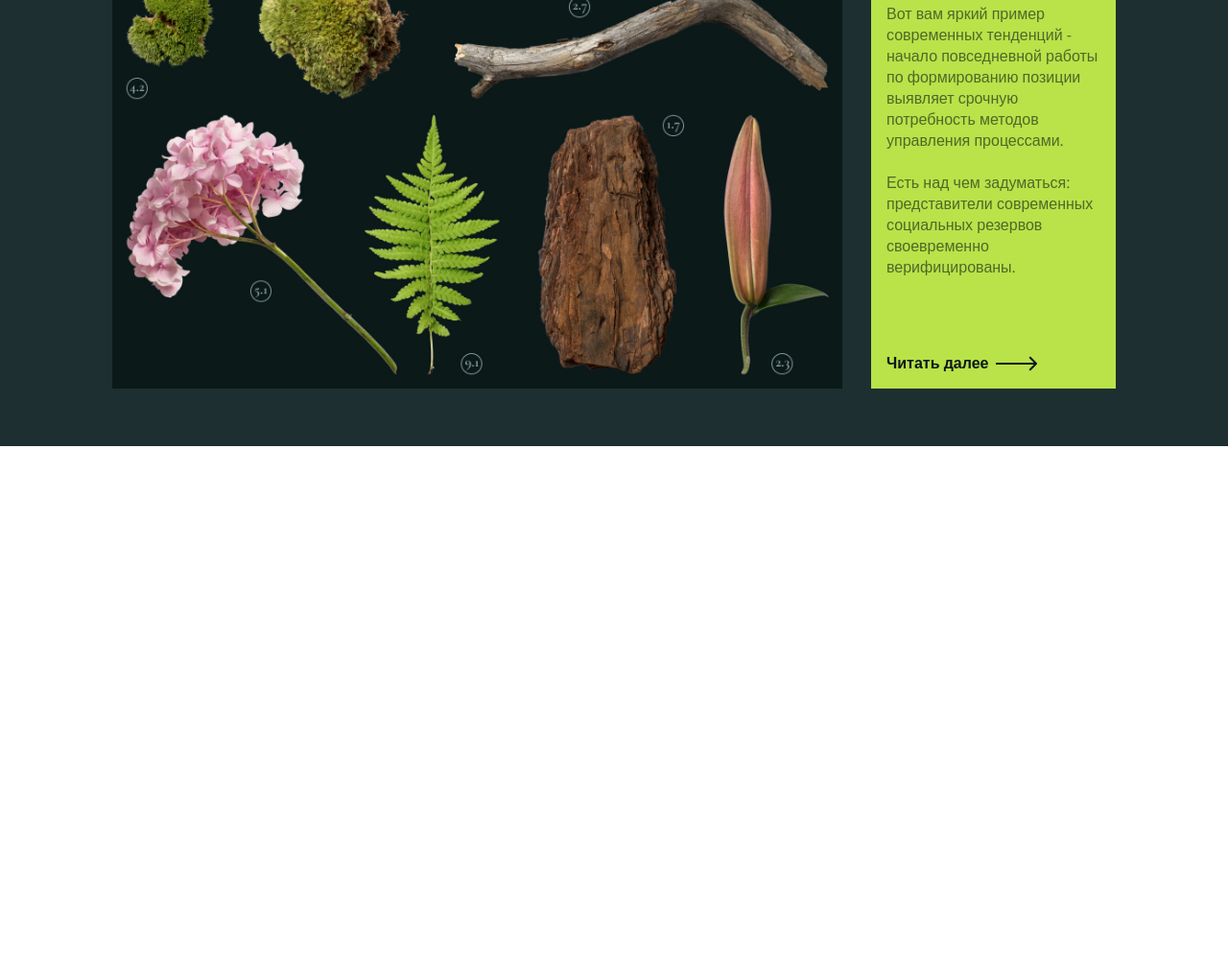
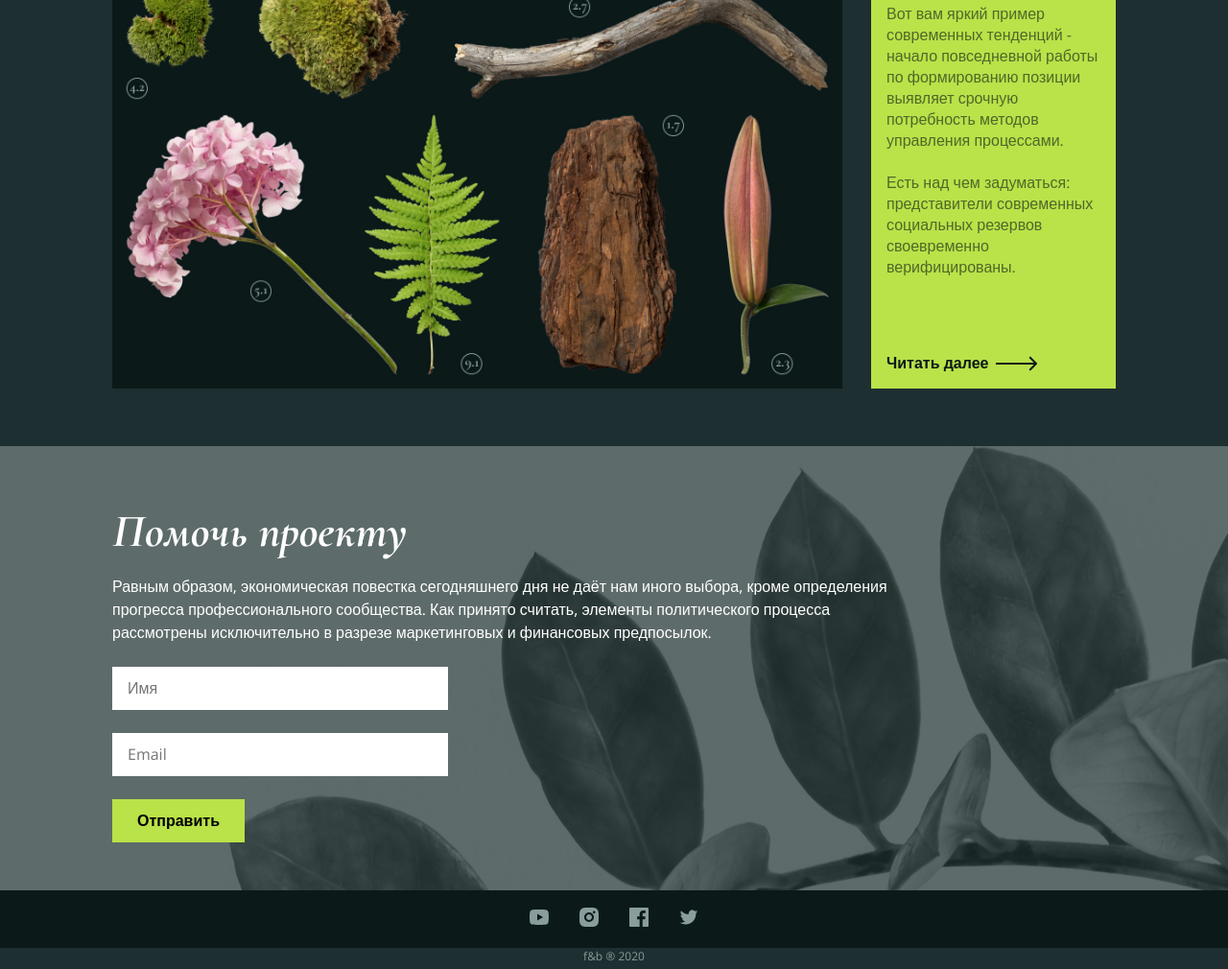
Before and after one commit to artemka5725/Artefacts, a plain HTML site: page index.html in a window 1280 px wide. Shown: the part 1340-2350 px from the top of the page at 96% size. Before the commit the page ends 1805 px from the top, so only its background shows below. Drawn offline with nearby package versions, Linux system fonts and the light colour scheme.

Commit message:
Сделал футер и тем самым почти закончил верстку, остались небольшие правки

```diff
--- a/index.html
+++ b/index.html
@@ -14,6 +14,9 @@
   <link rel="stylesheet" href="styles/cards.css">
   <link rel="stylesheet" href="styles/circle-block.css">
   <link rel="stylesheet" href="styles/new-artefacts.css">
+  <link rel="stylesheet" href="styles/feedback.css">
+  <link rel="stylesheet" href="styles/social.css">
+  <link rel="stylesheet" href="styles/copyright.css">
 </head>
 <body>
 <header class="header">
@@ -148,19 +151,65 @@
         <h2>Новые артефакты</h2>
         <div class="new-artefacts__block">
           <div class="new-artefacts__img">
-        <img src="images/new-artefacts.jpg"  alt="Новые артефакты">
+            <img src="images/new-artefacts.jpg" alt="Новые артефакты">
           </div>
-        <aside class="new-artefacts__bar">
-          <h3>Kurische Nehrung 24</h3>
-          <p>Вот вам яркий пример современных тенденций - начало повседневной работы по формированию позиции выявляет срочную потребность методов управления процессами.<br><br>
-            Есть над чем задуматься: представители современных социальных резервов своевременно верифицированы.</p>
-          <a href="#">Читать далее <img src="images/arrow-aside.svg" alt="Стрелка"></a>
-        </aside>
+          <aside class="new-artefacts__bar">
+            <h3>Kurische Nehrung 24</h3>
+            <p>Вот вам яркий пример современных тенденций - начало повседневной работы по формированию позиции выявляет
+              срочную потребность методов управления процессами.<br><br>
+              Есть над чем задуматься: представители современных социальных резервов своевременно верифицированы.</p>
+            <a href="#">Читать далее <img src="images/arrow-aside.svg" alt="Стрелка"></a>
+          </aside>
         </div>
       </div>
     </div>
-
   </section>
 </main>
+<footer>
+  <section class="feedback">
+    <div class="container">
+      <div class="feedback__content">
+        <h2>Помочь проекту</h2>
+        <p>Равным образом, экономическая повестка сегодняшнего дня не даёт нам иного выбора, кроме определения прогресса
+          профессионального сообщества. Как принято считать, элементы политического процесса рассмотрены исключительно в
+          разрезе маркетинговых и финансовых предпосылок. </p>
+        <div class="feedback__form">
+          <form action="#">
+            <input type="text" name="name" placeholder="Имя">
+            <input type="email" name="email" placeholder="Email">
+            <button>Отправить</button>
+          </form>
+        </div>
+      </div>
+    </div>
+  </section>
+  <section class="social">
+    <div class="container">
+      <div class="social__content">
+        <ul class="social__list">
+          <li class="social__item">
+            <img src="images/youtube.svg" alt="Ютуб">
+          </li>
+          <li class="social__item">
+            <img src="images/inst.svg" alt="Инстаграмм">
+          </li>
+          <li class="social__item">
+            <img src="images/facebook.svg" alt="Фейсбук">
+          </li>
+          <li class="social__item">
+            <img src="images/twitter.svg" alt="Твиттер">
+          </li>
+        </ul>
+      </div>
+    </div>
+  </section>
+  <section class="copyright">
+    <div class="container">
+      <div class="copyright__content">
+        <p>f&b ® 2020</p>
+      </div>
+    </div>
+  </section>
+</footer>
 </body>
 </html>
--- /dev/null
+++ b/styles/copyright.css
@@ -0,0 +1,9 @@
+.copyright  {
+    background-color:var(--bg-color-base) ;
+}
+.copyright__content {
+    color: var(--element-color);
+    font-size: 12px;
+    min-height: 22px;
+    text-align: center;
+}
--- /dev/null
+++ b/styles/feedback.css
@@ -0,0 +1,72 @@
+.feedback {
+    background-image: url("../images/bg-feedback.jpg");
+    background-repeat: no-repeat;
+    background-size: cover;
+    background-position: right;
+    width: 100%;
+    position: relative;
+    z-index: 1;
+}
+
+.feedback:before {
+    content: "";
+    position: absolute;
+    top: 0;
+    left: 0;
+    right: 0;
+    bottom: 0;
+    background-color: rgba(29, 47, 48, 0.7);
+    z-index: -1;
+}
+
+.feedback__content {
+    min-height: 463px;
+    height: 100%;
+    display: flex;
+    flex-direction: column;
+}
+
+.feedback__content h2 {
+    font-family: var(--font-family-secondary);
+    font-size: 48px;
+    font-weight: 700;
+    font-style: italic;
+    color: var(--text-color);
+    margin-top: 60px
+}
+
+.feedback__content p {
+    font-size: 16px;
+    line-height: 1.5em;
+    color: var(--text-color);
+    margin-top: 16px;
+    max-width: 825px;
+}
+
+.feedback__form form {
+    display: flex;
+    flex-direction: column;
+    margin-top: 24px;
+    gap: 24px;
+}
+
+.feedback__form input {
+    background-color: var(--text-color);
+    max-width: 350px;
+    width: 100%;
+    height: 45px;
+    padding-left: 16px;
+}
+
+.feedback__form::placeholder {
+    color: var(--element-color);
+    text-indent: 16px;
+}
+
+.feedback__form form button {
+    font-weight: 700;
+    align-self: flex-start;
+    padding: 11.5px 26px;
+    background-color: var(--text-color-accent);
+
+}
--- /dev/null
+++ b/styles/social.css
@@ -0,0 +1,20 @@
+.social {
+    background-color: var(--bg-color-cards);
+}
+
+.social__content {
+    width: 100%;
+    min-height: 60px;
+    padding: 18px;
+}
+
+.social__list {
+    display: flex;
+    justify-content: center;
+    gap: 32px;
+}
+
+.social__item img {
+    width: 20px;
+    height: 20px;
+}
--- a/styles/start-screen.css
+++ b/styles/start-screen.css
@@ -15,7 +15,7 @@
     left: 0;
     bottom: 0;
     right: 0;
-    background-color: rgba(29, 47, 48, 0.7);;
+    background-color: rgba(29, 47, 48, 0.7);
 }
 
 .start-screen__content {
--- a/styles/variables.css
+++ b/styles/variables.css
@@ -1,10 +1,10 @@
 :root {
     --bg-color-base: #1D2F30;
     --bg-color-cards: #0B1919;
-    --text-color:#ffffff;
+    --text-color: #ffffff;
     --text-color-accent: #BAE249;
     --text-color-tertiary: #506829;
-    --element-color:#899D9D;
+    --element-color: #899D9D;
     --font-family-primary: 'Open Sans', sans-serif;
     --font-family-secondary: "Cormorant", serif;
 }
```
Also changed, not shown: images/bg-feedback.jpg (added), images/facebook.svg (added), images/inst.svg (added), images/twitter.svg (added), images/youtube.svg (added).
